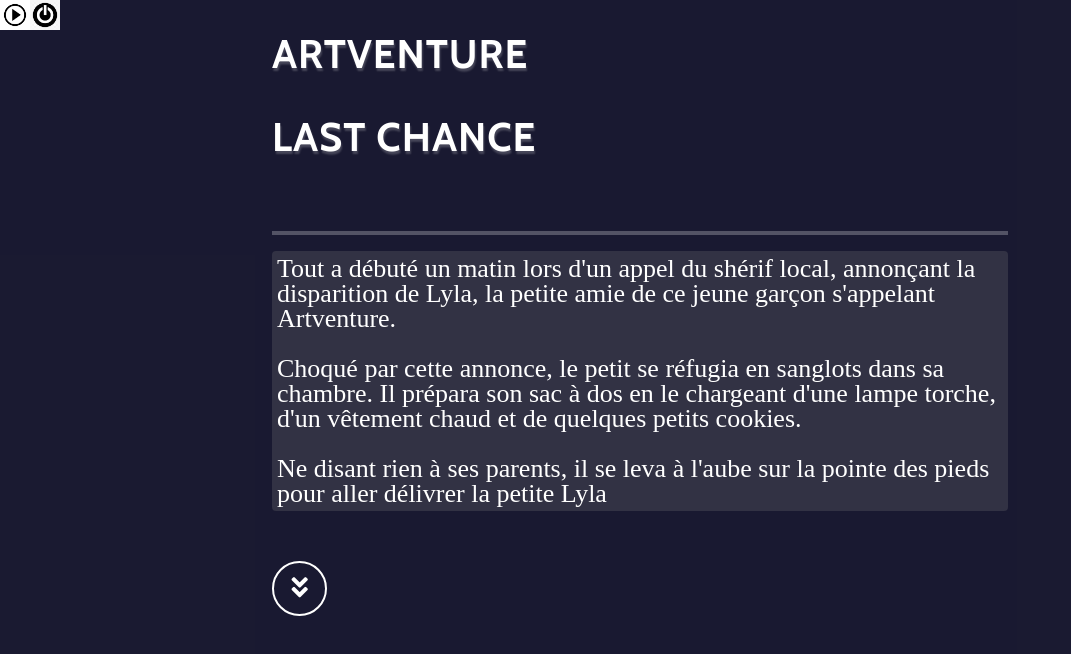
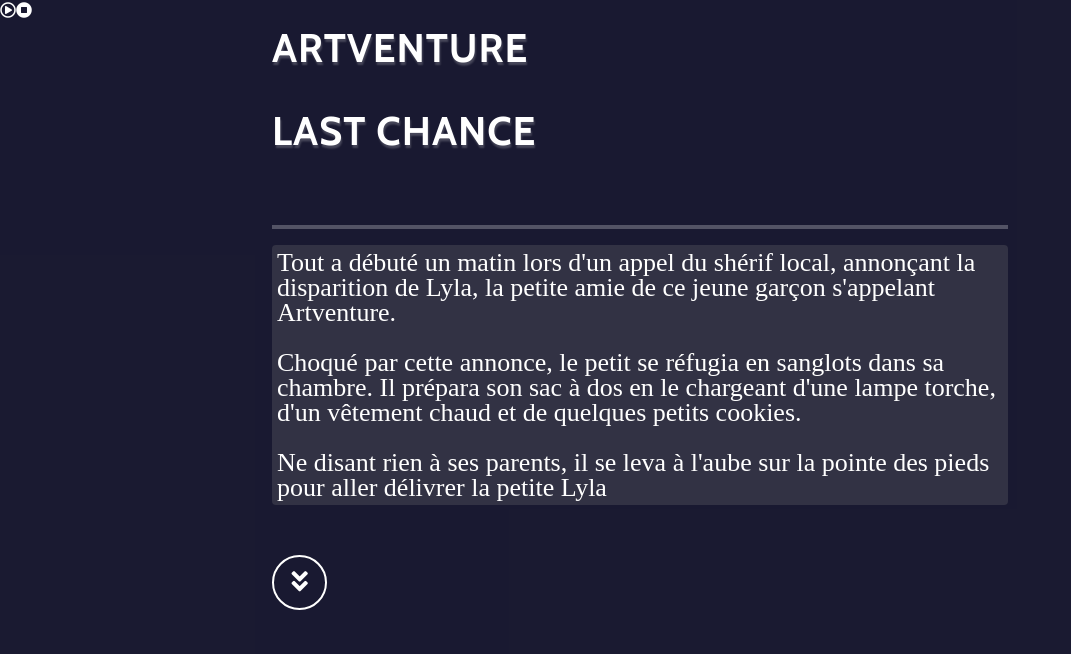
Before and after one commit to Devaure/ArventureAngular, an Angular app: page /genererHistoire/1 in a window 1280 px wide. Shown: the top 654 px of the page, without its empty margins (0-1071 px from the left). Built offline with nearby package versions, Linux system fonts and the light colour scheme.

Commit message:
Boutons plays

```diff
--- a/src/app/aventureProj/generer-histoire/generer-histoire.component.html
+++ b/src/app/aventureProj/generer-histoire/generer-histoire.component.html
@@ -3,8 +3,8 @@
         <source src={{son()}}>
     </audio>
     <div class="intro-body bg-image">
-        <img src="../../../assets/images/play.webp" alt="" width="30px" height="30px" (click)="this.arventure.lecture('comte')">
-        <img src="../../../assets/images/stop.jpg" alt="" width="30px" height="30px" (click)="this.arventure.stop()">
+        <i class="far fa-play-circle" (click)="this.arventure.lecture('comte')" title="Narrateur"></i>
+        <i class="fas fa-stop-circle" (click)="this.arventure.stop()"></i>
         <div class="container">
             <div class="row">
                 <div class="col-lg-8 mx-auto">
--- a/src/app/aventureProj/histoire/histoire.component.html
+++ b/src/app/aventureProj/histoire/histoire.component.html
@@ -1,7 +1,7 @@
 <header class="masthead">
       <div class="intro-body bg-image">
-        <img src="../../../assets/images/play.webp" alt="" width="30px" height="30px" (click)="this.arventure.lecture('story')">
-        <img src="../../../assets/images/stop.jpg" alt="" width="30px" height="30px" (click)="this.arventure.stop()">
+        <i class="far fa-play-circle fa-2x" (click)="this.arventure.lecture('comte')" title="Narrateur"></i>
+        <i class="fas fa-stop-circle fa-2x" (click)="this.arventure.stop()"></i>
 
         <div class="container">
             <div class="row">
```
